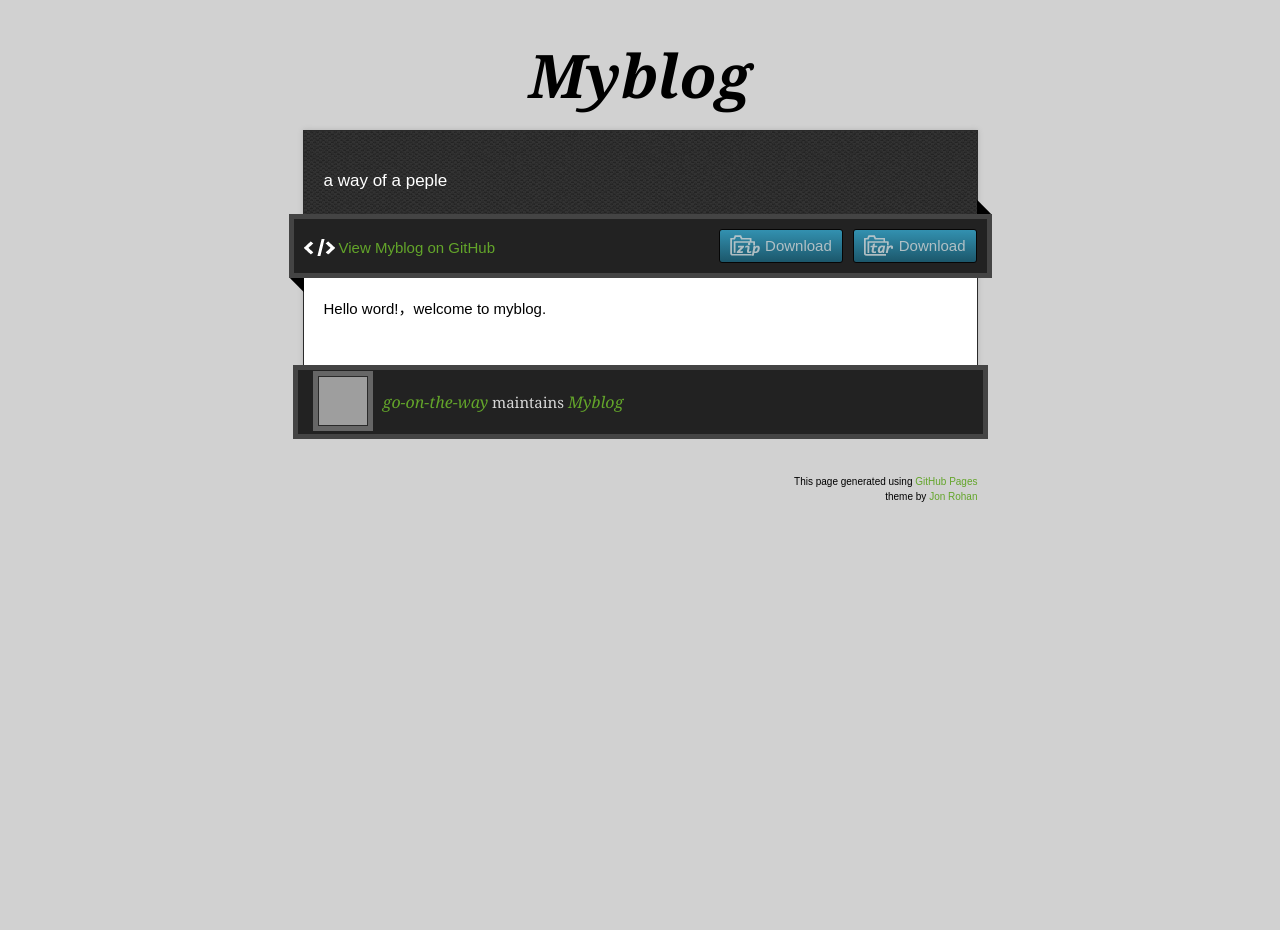
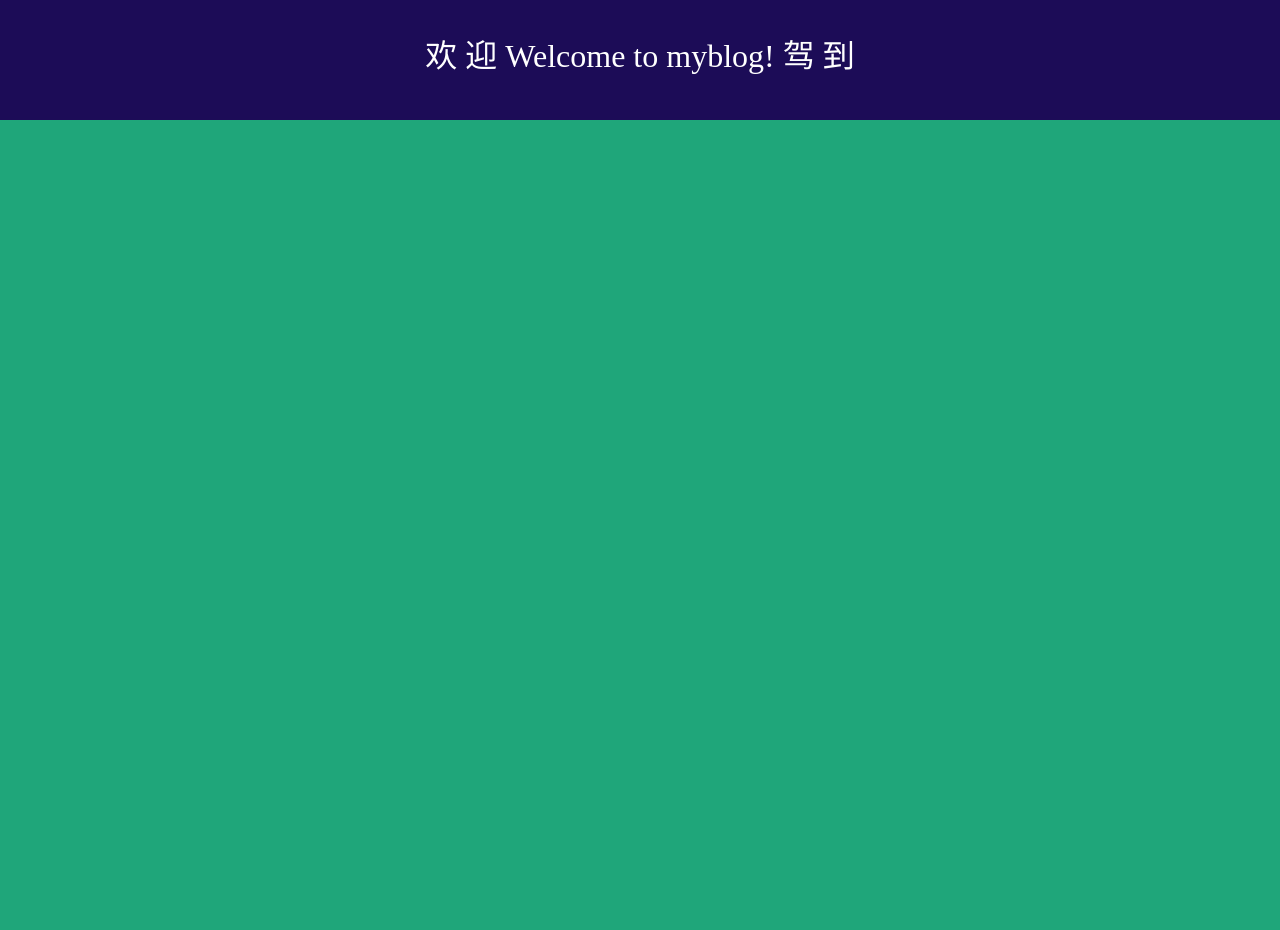
Before and after one commit to go-on-the-way/myblog, a Jekyll site: the page index.html, which Jekyll copies as it is, in a window 1280 px wide. Built offline with Jekyll 4.4.1, drawn with Linux system fonts in a browser that asks for light colours; nearby versions of some CDN libraries; before the commit the page ends 900 px from its top, so only the background shows below that; grey boxes are pictures that could not be loaded.

Commit message:
修改首页

```diff
--- a/index.html
+++ b/index.html
@@ -1,72 +1,25 @@
-<!doctype html>
-<!-- The Time Machine GitHub pages theme was designed and developed by Jon Rohan, on Feb 7, 2012. -->
-<!-- Follow him for fun. http://twitter.com/jonrohan. Tail his code on https://github.com/jonrohan -->
+<!DOCTYPE HTML>
 <html>
 	<head>
-  <meta charset="utf-8">
-  <meta http-equiv="X-UA-Compatible" content="IE=edge,chrome=1">
-
-  <link rel="stylesheet" href="stylesheets/stylesheet.css" media="screen">
-  <link rel="stylesheet" href="stylesheets/pygment_trac.css">
-  <script type="text/javascript" src="https://ajax.googleapis.com/ajax/libs/jquery/1.7.1/jquery.min.js"></script>
-  <script type="text/javascript" src="javascripts/script.js"></script>
-
+	  <meta charset="UTF-8">
 	  <title>Myblog</title>
 	  <meta name="description" content="a way of a peple ">
-
 	  <meta name="viewport" content="width=device-width,initial-scale=1">
-
+	  <link rel="stylesheet" href="stylesheets/index.css"/>
 	</head>
 
 	<body>
-
-  <div class="wrapper">
+		<div id="container">
 			<header>
-      <h1 class="title">Myblog</h1>
+				<span>欢</span>
+				<span>迎</span>
+				Welcome to myblog!
+				<span>驾</span>
+				<span>到</span>
 			</header>
-    <div id="container">
-      <p class="tagline">a way of a peple </p>
-      <div id="main" role="main">
-        <div class="download-bar">
-        <div class="inner">
-          <a href="https://github.com/go-on-the-way/myblog/tarball/master" class="download-button tar"><span>Download</span></a>
-          <a href="https://github.com/go-on-the-way/myblog/zipball/master" class="download-button zip"><span>Download</span></a>
-          <a href="https://github.com/go-on-the-way/myblog" class="code">View Myblog on GitHub</a>
-        </div>
-        <span class="blc"></span><span class="trc"></span>
-        </div>
-        <article class="markdown-body">
-          <p>Hello word!，welcome to myblog.</p>
-        </article>
+			<div id="content">
 			</div>
 		</div>
-    <footer>
-      <div class="owner">
-      <p><a href="https://github.com/go-on-the-way" class="avatar"><img src="https://avatars0.githubusercontent.com/u/12368135?v=3&amp;s=60" width="48" height="48"></a> <a href="https://github.com/go-on-the-way">go-on-the-way</a> maintains <a href="https://github.com/go-on-the-way/myblog">Myblog</a></p>
-
-
-      </div>
-      <div class="creds">
-        <small>This page generated using <a href="https://pages.github.com/">GitHub Pages</a><br>theme by <a href="https://twitter.com/jonrohan/">Jon Rohan</a></small>
-      </div>
-    </footer>
-  </div>
-  <div class="current-section">
-    <a href="#top">Scroll to top</a>
-    <a href="https://github.com/go-on-the-way/myblog/tarball/master" class="tar">tar</a><a href="https://github.com/go-on-the-way/myblog/zipball/master" class="zip">zip</a><a href="" class="code">source code</a>
-    <p class="name"></p>
-  </div>
-
-            <script type="text/javascript">
-            var gaJsHost = (("https:" == document.location.protocol) ? "https://ssl." : "http://www.");
-            document.write(unescape("%3Cscript src='" + gaJsHost + "google-analytics.com/ga.js' type='text/javascript'%3E%3C/script%3E"));
-          </script>
-          <script type="text/javascript">
-            try {
-              var pageTracker = _gat._getTracker("web 心得 ");
-            pageTracker._trackPageview();
-            } catch(err) {}
-          </script>
-
+		<script type="text/javascript" src="javascripts/index.js"></script>
 	</body>
 </html>
--- /dev/null
+++ b/javascripts/index.js
@@ -0,0 +1,7 @@
+window.onload = function(){
+	var width  = window.innerWidth ||document.documentElement.clientWidth ||document.body.clientWidth;
+	var height = window.innerHeight||document.documentElement.clientHeight||document.body.clientHeight;
+	var containerEle = document.getElementById("container");
+	containerEle.style.width = width+"px";
+	containerEle.style.height = height+"px";
+};
--- /dev/null
+++ b/stylesheets/index.css
@@ -0,0 +1,20 @@
+body{
+	margin:0;
+	font-family:'华文行楷';
+	font-size:16px;
+	color:#fff;
+}
+header{
+	height:10%;
+	text-align:center;
+	font-size:32px;
+	padding-top: 30px;
+	background-color:rgb(28,12,87);
+}
+header span{
+
+}
+#content{
+	height:90%;
+	background-color:rgb(31,166,122);
+}
```
Lines whose indentation alone changed are shown as unchanged.
